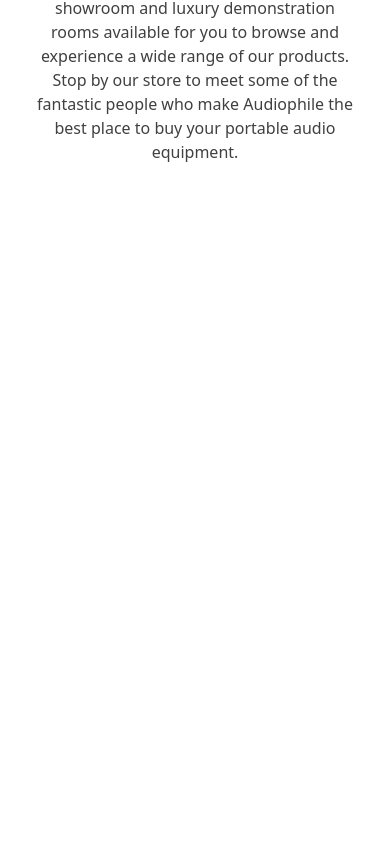
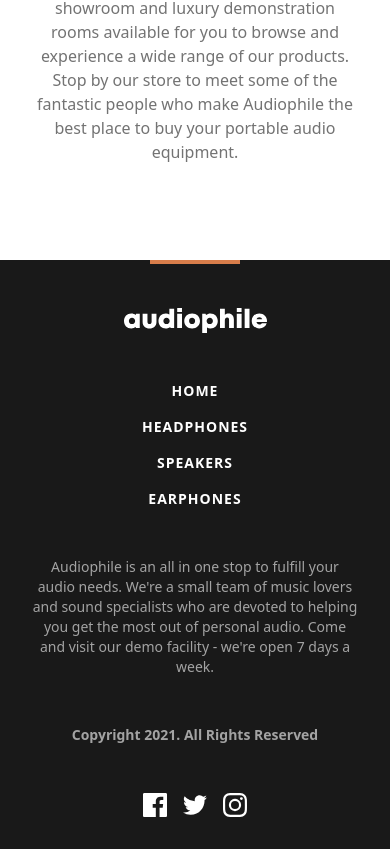
Before and after one commit to thomasthuynh/audiophile-ecommerce-website, a React (Vite) app: page / in a window 390 px wide. Shown: the part 3520-4369 px from the top of the page. Before the commit the page ends 3780 px from the top, so only its background shows below. Built offline with nearby package versions, Linux system fonts and the light colour scheme.

Commit message:
Styled responsive footer

```diff
--- a/src/App.tsx
+++ b/src/App.tsx
@@ -1,5 +1,6 @@
 import CompanyInfo from "./components/CompanyInfo";
 import FeaturedProducts from "./components/FeaturedProducts";
+import Footer from "./components/Footer";
 import Hero from "./components/Hero";
 import Nav from "./components/Nav";
 import ProductCategories from "./components/ProductCategories";
@@ -12,6 +13,7 @@
       <ProductCategories />
       <FeaturedProducts />
       <CompanyInfo />
+      <Footer />
     </div>
   );
 }
--- a/src/components/CompanyInfo.tsx
+++ b/src/components/CompanyInfo.tsx
@@ -25,7 +25,7 @@
             Bringing you the <span className="text-primary-500">best</span>{" "}
             audio gear
           </h3>
-          <p className="text-neutral-700 xl:text-lg">
+          <p className="text-neutral-500 xl:text-lg">
             Located at the heart of New York City, Audiophile is the premier
             store for high end headphones, earphones, speakers, and audio
             accessories. We have a large showroom and luxury demonstration rooms
--- /dev/null
+++ b/src/components/Footer.tsx
@@ -0,0 +1,94 @@
+import Logo from "../assets/shared/desktop/logo.svg";
+import { SelectedPage } from "../types";
+import PageLink from "./PageLink";
+
+import Facebook from "../assets/shared/desktop/icon-facebook.svg";
+import Twitter from "../assets/shared/desktop/icon-twitter.svg";
+import Instagram from "../assets/shared/desktop/icon-instagram.svg";
+
+type Props = {
+  selectedPage: SelectedPage;
+  setSelectedPage: (value: SelectedPage) => void;
+};
+
+const Footer = ({ selectedPage, setSelectedPage }: Props) => {
+  return (
+    <footer className="relative bg-black text-white">
+      <div className="relative mx-auto h-full w-5/6 pb-8 pt-12 xl:pt-20 xl:pb-12">
+        <div className="bg-primary-500 absolute left-1/2 top-0 h-1 w-[90px] -translate-x-1/2 md:left-0 md:translate-x-0"></div>
+
+        {/* LOGO AND LINKS */}
+        <div className="flex flex-col items-center justify-between text-center md:items-start md:text-start xl:flex-row">
+          <div>
+            <img src={Logo} alt="Logo" className="flex items-center" />
+          </div>
+
+          <ul className="flex flex-col space-y-4 py-12 text-sm md:flex-row md:space-x-6 md:space-y-0 xl:pt-0">
+            <PageLink
+              page="Home"
+              selectedPage={selectedPage}
+              setSelectedPage={setSelectedPage}
+            />
+            <PageLink
+              page="Headphones"
+              selectedPage={selectedPage}
+              setSelectedPage={setSelectedPage}
+            />
+            <PageLink
+              page="Speakers"
+              selectedPage={selectedPage}
+              setSelectedPage={setSelectedPage}
+            />
+            <PageLink
+              page="Earphones"
+              selectedPage={selectedPage}
+              setSelectedPage={setSelectedPage}
+            />
+          </ul>
+        </div>
+
+        {/* DESCRIPTION AND ICONS */}
+        <div className="flex items-end xl:justify-between">
+          <p className="text-center text-sm text-neutral-400 md:text-start xl:w-1/2">
+            Audiophile is an all in one stop to fulfill your audio needs. We're
+            a small team of music lovers and sound specialists who are devoted
+            to helping you get the most out of personal audio. Come and visit
+            our demo facility - we're open 7 days a week.
+          </p>
+
+          <div className="hidden items-center space-x-4 xl:flex">
+            <a href="https://www.facebook.com/" className="hover:opacity-80">
+              <img src={Facebook} alt="Facebook" />
+            </a>
+            <a href="https://twitter.com/" className="hover:opacity-80">
+              <img src={Twitter} alt="Twitter" />
+            </a>
+            <a href="https://www.instagram.com/" className="hover:opacity-80">
+              <img src={Instagram} alt="Instagram" />
+            </a>
+          </div>
+        </div>
+
+        {/* COPYRIGHT AND ICONS */}
+        <div className="flex flex-col items-center justify-between md:flex-row md:pt-20">
+          <p className="py-12 text-sm font-bold text-neutral-400 md:py-0">
+            Copyright 2021. All Rights Reserved
+          </p>
+          <div className="flex items-center space-x-4 xl:hidden">
+            <a href="https://www.facebook.com/" className="hover:opacity-80">
+              <img src={Facebook} alt="Facebook" />
+            </a>
+            <a href="https://twitter.com/" className="hover:opacity-80">
+              <img src={Twitter} alt="Twitter" />
+            </a>
+            <a href="https://www.instagram.com/" className="hover:opacity-80">
+              <img src={Instagram} alt="Instagram" />
+            </a>
+          </div>
+        </div>
+      </div>
+    </footer>
+  );
+};
+
+export default Footer;
--- a/src/components/Nav.tsx
+++ b/src/components/Nav.tsx
@@ -11,12 +11,12 @@
 
 const Nav = (props: Props) => {
   const [selectedPage, setSelectedPage] = useState<SelectedPage>(
-    SelectedPage.Home,
+    SelectedPage.Home
   );
   const [modalToggled, setModalToggled] = useState<boolean>(false);
 
   return (
-    <nav className="font-manrope fixed w-full bg-black text-white z-20">
+    <nav className="font-manrope fixed z-20 w-full bg-black text-white">
       <div className="mx-auto w-5/6 border-b border-neutral-500 py-6">
         {/* MENU */}
         <div className="flex items-center justify-between">
@@ -34,7 +34,7 @@
             <img src={Logo} alt="Logo" />
           </div>
           <div className="hidden md:flex">
-            <ul className="flex">
+            <ul className="flex space-x-4 md:text-sm min-[880px]:space-x-8 min-[880px]:text-base lg:space-x-12">
               <PageLink
                 page="Home"
                 selectedPage={selectedPage}
@@ -78,7 +78,7 @@
               <FaXmark size={25} />
             </button>
 
-            <ul className="flex flex-col">
+            <ul className="flex h-1/3 flex-col justify-between text-lg">
               <PageLink
                 page="Home"
                 selectedPage={selectedPage}
--- a/src/components/PageLink.tsx
+++ b/src/components/PageLink.tsx
@@ -19,7 +19,7 @@
       <li
         className={`${
           lowerCasePage === selectedPage ? "text-primary-500" : ""
-        } my-8 text-lg font-bold uppercase tracking-[1px] md:mx-4 md:my-0 md:text-sm lg:mx-6`}
+        } font-bold uppercase tracking-[1px]`}
       >
         {page}
       </li>
```
